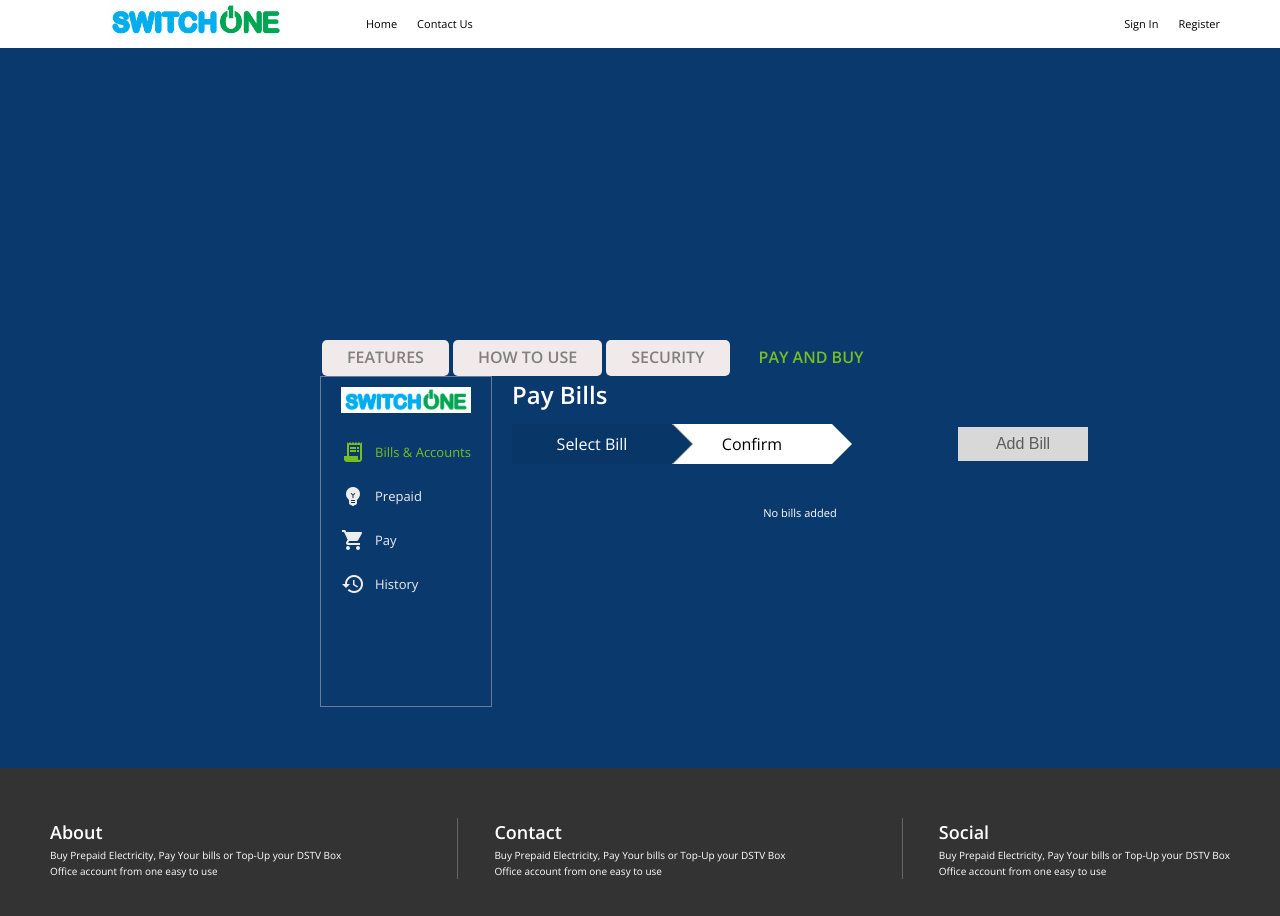
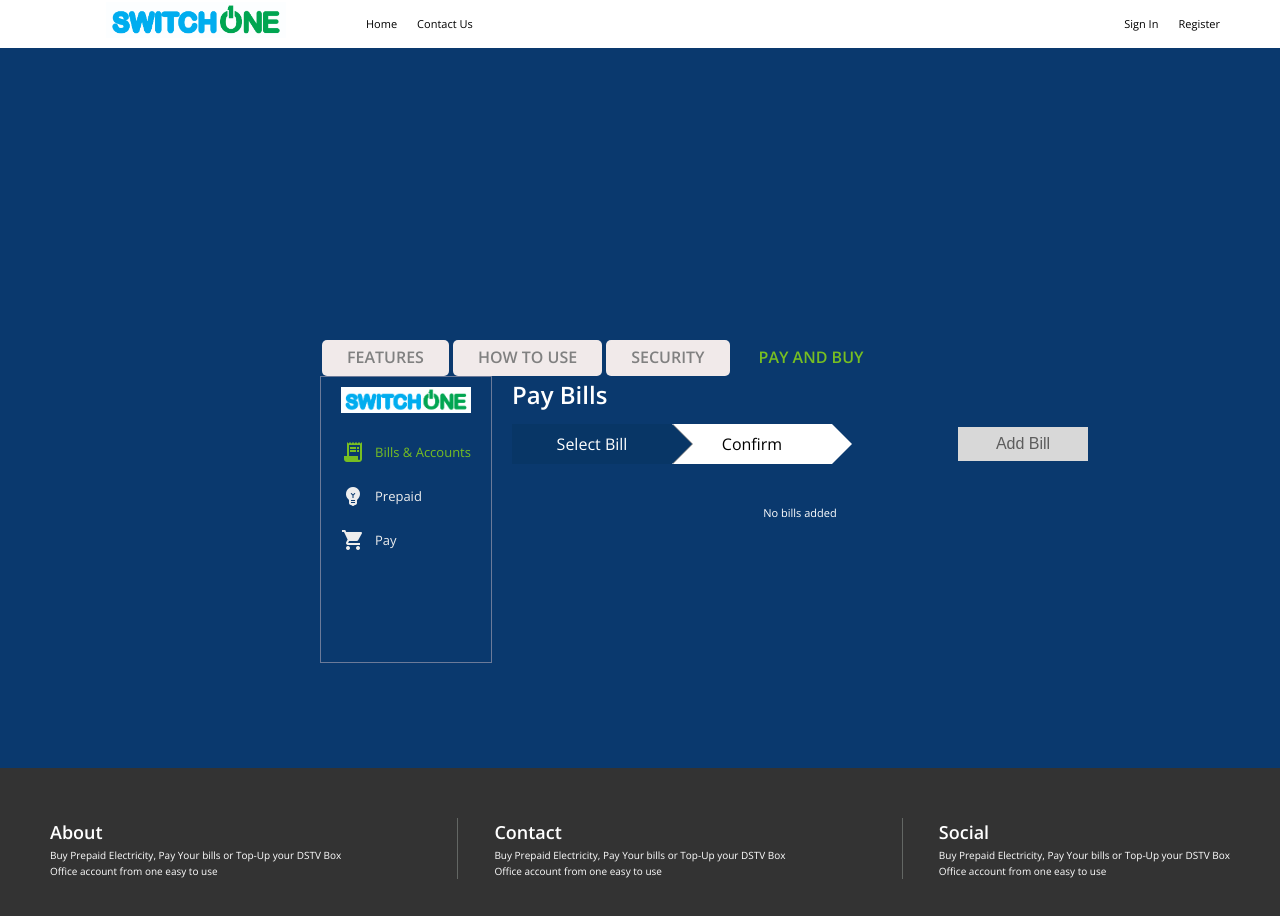
Before and after one commit to faridullah1/switchOne, an Angular app: page /billing/accounts in a window 1280 px wide. Shown: the top 916 px of the page. Built offline with nearby package versions, Linux system fonts and the light colour scheme.

Commit message:
removed history tab

```diff
--- a/src/app/components/billing/billing.component.ts
+++ b/src/app/components/billing/billing.component.ts
@@ -16,7 +16,7 @@ export class BillingComponent {
 			{ name: 'bills_accounts', title: 'Bills & Accounts', icon: 'receipt_long', route: 'accounts' },
 			{ name: 'prepaid', title: 'Prepaid', icon: 'emoji_objects', route: 'prepaid' },
 			{ name: 'pay', title: 'Pay', icon: 'shopping_cart', route: 'checkout' },
-			{ name: 'history', title: 'History', icon: 'history', route: 'history' },
+			// { name: 'history', title: 'History', icon: 'history', route: 'history' },
 		];
 	}
 }
```
